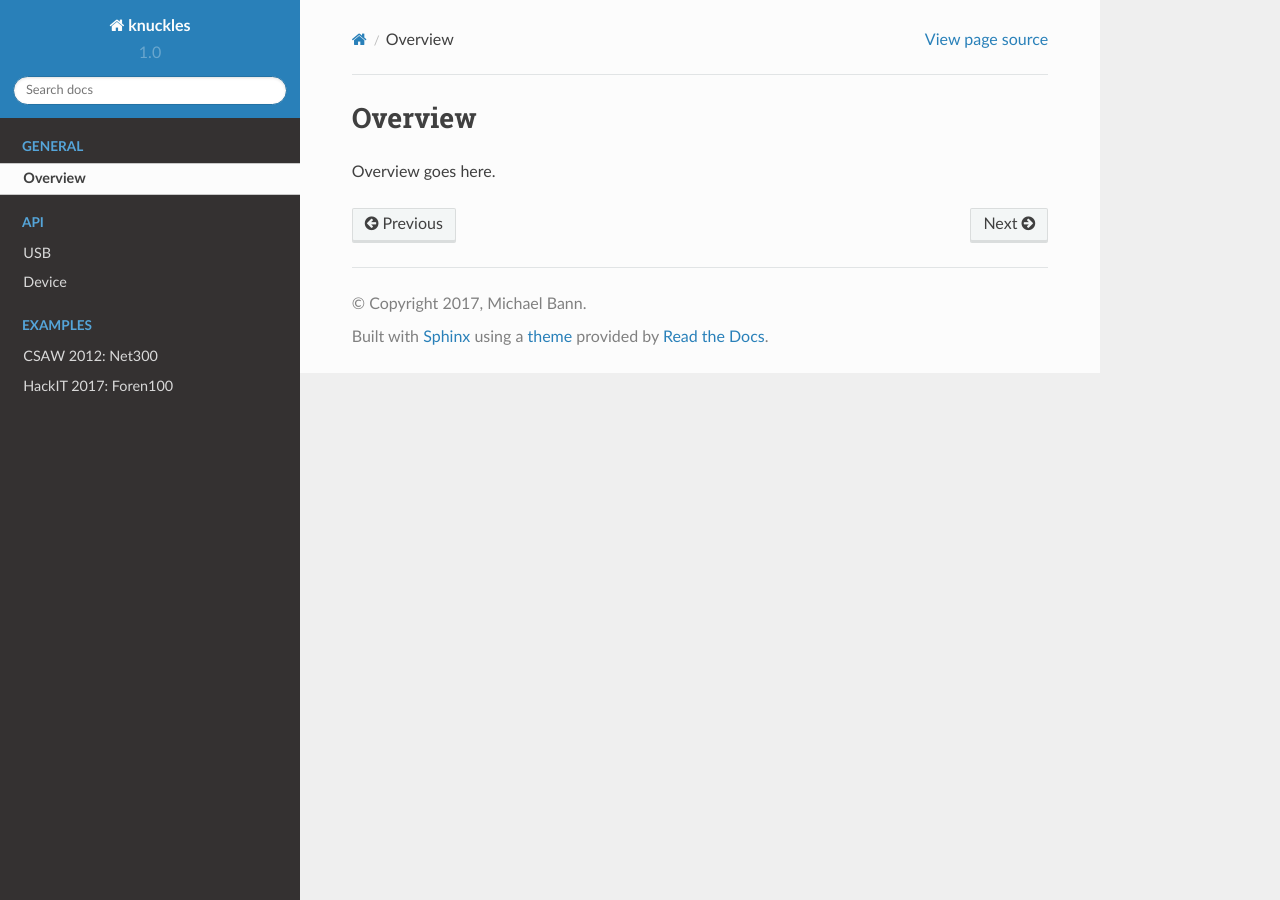
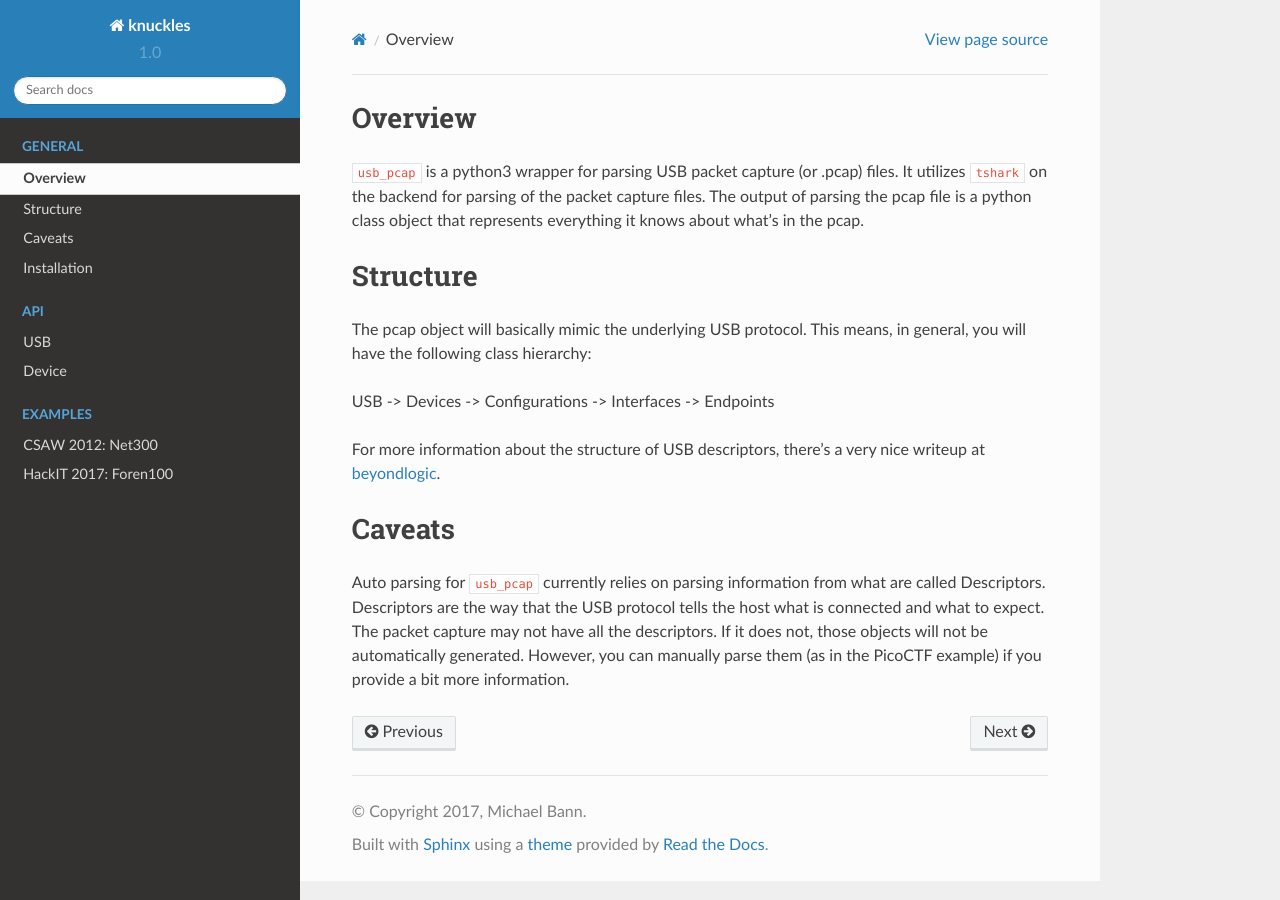
Before and after one commit to bannsec/gallimaufry, a Sphinx documentation site: the page built from docs/source/Overview.rst, in a window 1280 px wide. Built offline with Sphinx 7.4.7 and the Read the Docs theme 2.0.0, drawn with Linux system fonts in a browser that asks for light colours.

Commit message:
Updating docs

```diff
--- a/docs/source/Overview.rst
+++ b/docs/source/Overview.rst
@@ -1,3 +1,25 @@
 Overview
 =============
-Overview goes here.
+``usb_pcap`` is a python3 wrapper for parsing USB packet capture (or .pcap)
+files. It utilizes ``tshark`` on the backend for parsing of the packet capture
+files. The output of parsing the pcap file is a python class object that
+represents everything it knows about what's in the pcap.
+
+Structure
+=========
+The pcap object will basically mimic the underlying USB protocol. This means,
+in general, you will have the following class hierarchy:
+
+USB -> Devices -> Configurations -> Interfaces -> Endpoints
+
+For more information about the structure of USB descriptors, there's a very
+nice writeup at `beyondlogic <http://www.beyondlogic.org/usbnutshell/usb5.shtml>`_.
+
+Caveats
+=======
+Auto parsing for ``usb_pcap`` currently relies on parsing information from what
+are called Descriptors. Descriptors are the way that the USB protocol tells the
+host what is connected and what to expect. The packet capture may not have all
+the descriptors. If it does not, those objects will not be automatically
+generated. However, you can manually parse them (as in the PicoCTF example) if
+you provide a bit more information.
--- a/docs/source/index.rst
+++ b/docs/source/index.rst
@@ -11,6 +11,7 @@ Welcome to knuckles's documentation!
    :caption: General
 
    Overview
+   Installation
 
 .. toctree::
    :maxdepth: 2
```
Also changed, not shown: docs/source/Installation.rst (added, +38 -0 lines), 1 other file.
